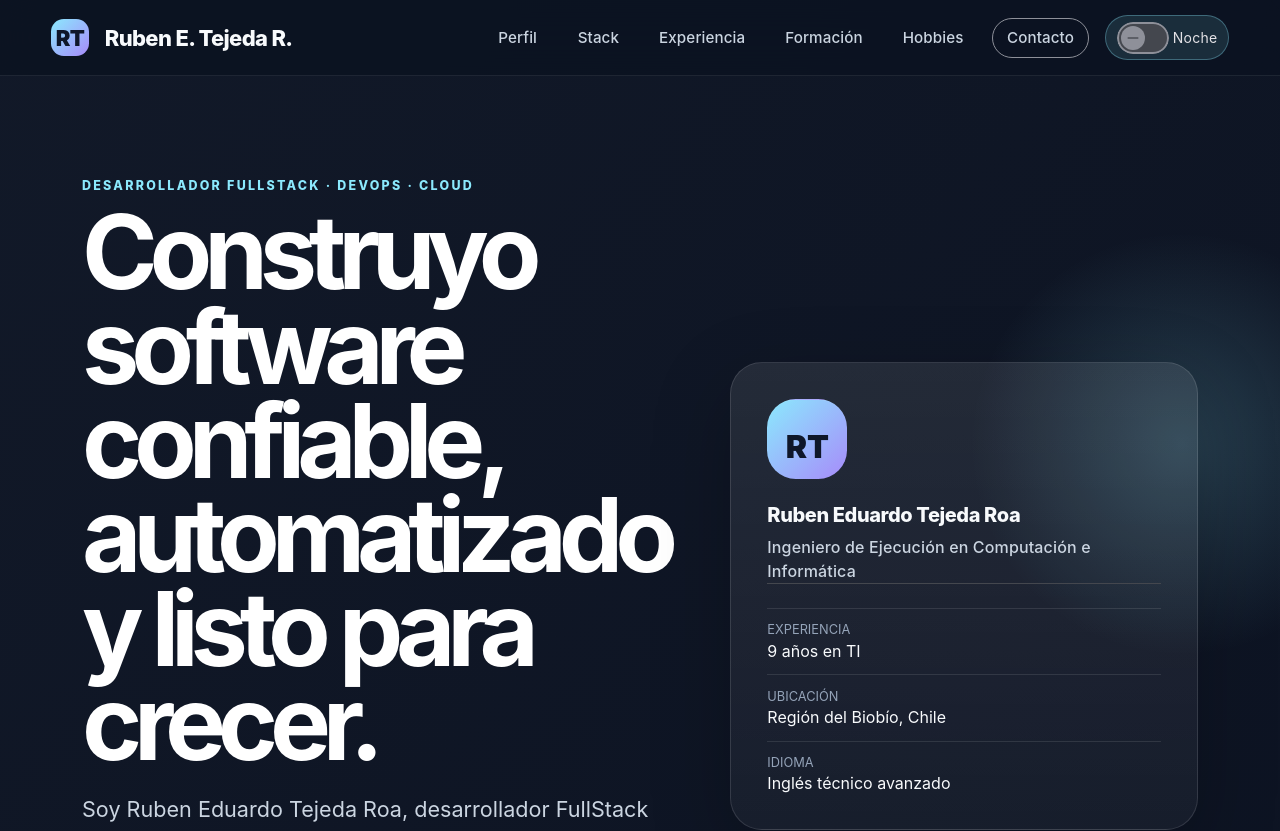
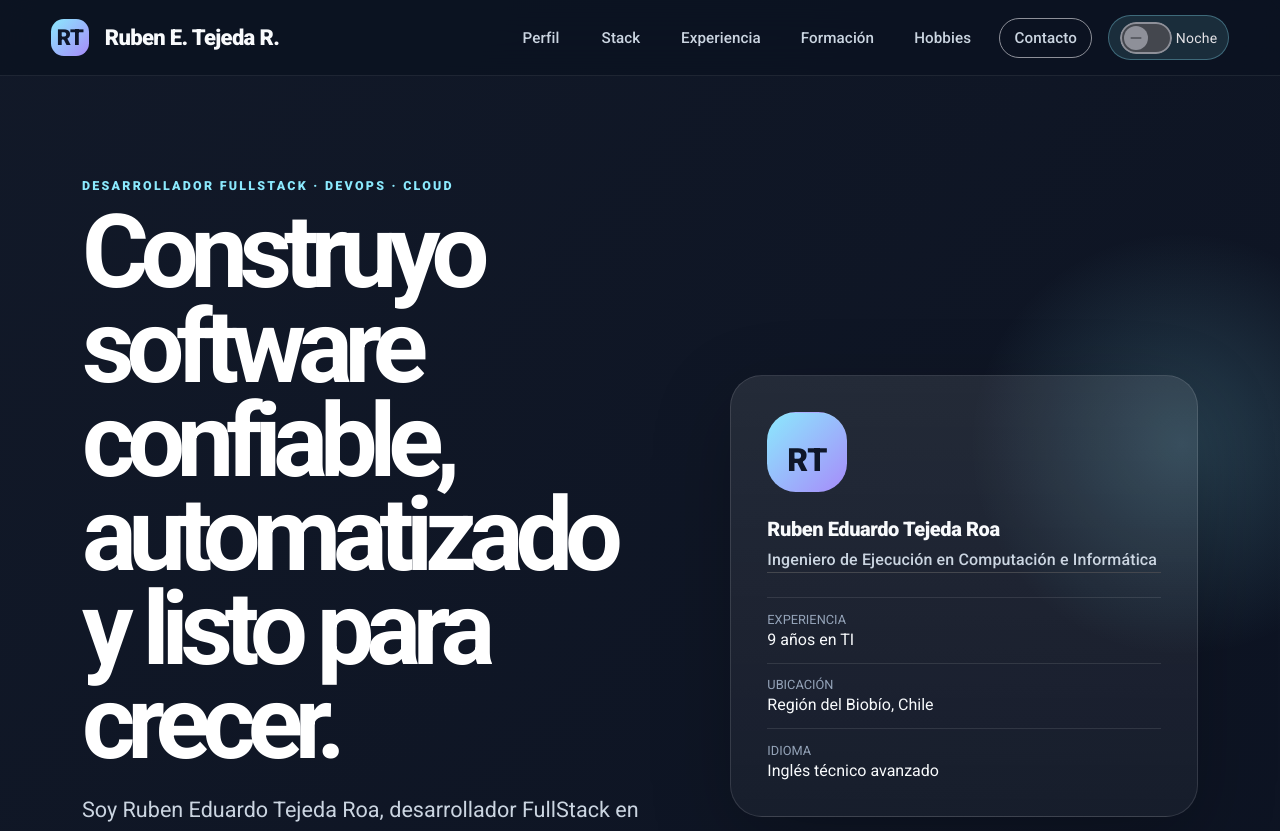
Before and after one commit to rbntejeda/ruben-cl, an Angular app: page / in a window 1280 px wide. Shown: the top 831 px of the page. Built offline with nearby package versions, Linux system fonts and the light colour scheme.

Commit message:
style: use Roboto Material typography

```diff
--- a/src/app/app.component.scss
+++ b/src/app/app.component.scss
@@ -1,6 +1,6 @@
 :host {
   display: block;
-  font-family: Inter, ui-sans-serif, system-ui, -apple-system, BlinkMacSystemFont, "Segoe UI", sans-serif;
+  font-family: Roboto, "Helvetica Neue", Arial, sans-serif;
 }
 
 :host,
--- a/src/index.html
+++ b/src/index.html
@@ -23,6 +23,9 @@
     <meta name="twitter:description" content="Desarrollador FullStack en Chile especializado en Angular, AWS, Azure, Terraform, GitHub Actions, DevOps e integraciones cloud.">
 
     <meta name="theme-color" content="#101827">
+    <link rel="preconnect" href="https://fonts.googleapis.com">
+    <link rel="preconnect" href="https://fonts.gstatic.com" crossorigin>
+    <link href="https://fonts.googleapis.com/css2?family=Roboto:wght@400;500;700;900&display=swap" rel="stylesheet">
     <link rel="icon" type="image/svg+xml" href="/favicon.svg">
     <script type="application/ld+json">
       {
--- a/src/styles.scss
+++ b/src/styles.scss
@@ -9,12 +9,12 @@
       tertiary: mat.$violet-palette,
       theme-type: dark,
     ),
-    typography: Inter,
+    typography: Roboto,
     density: 0,
   ));
 
   color-scheme: dark;
-  font-family: Inter, ui-sans-serif, system-ui, -apple-system, BlinkMacSystemFont, "Segoe UI", sans-serif;
+  font-family: Roboto, "Helvetica Neue", Arial, sans-serif;
   scroll-behavior: smooth;
 }
 
```
